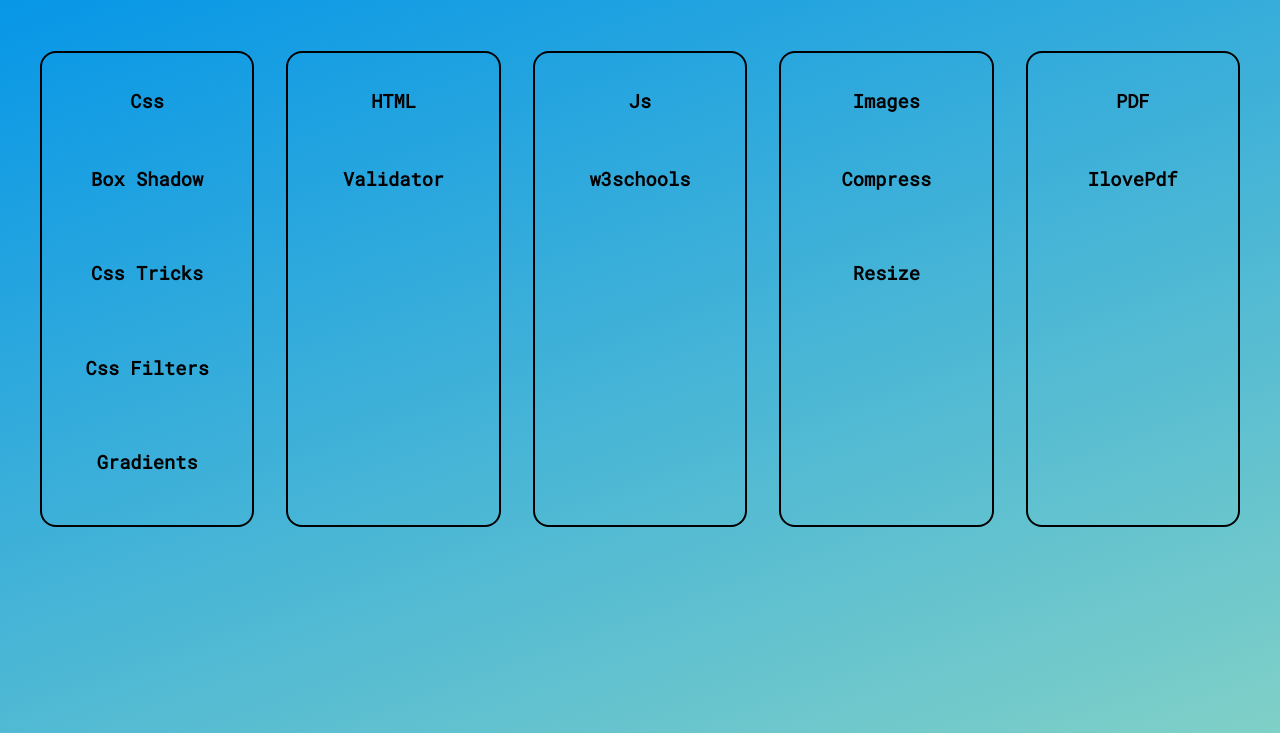
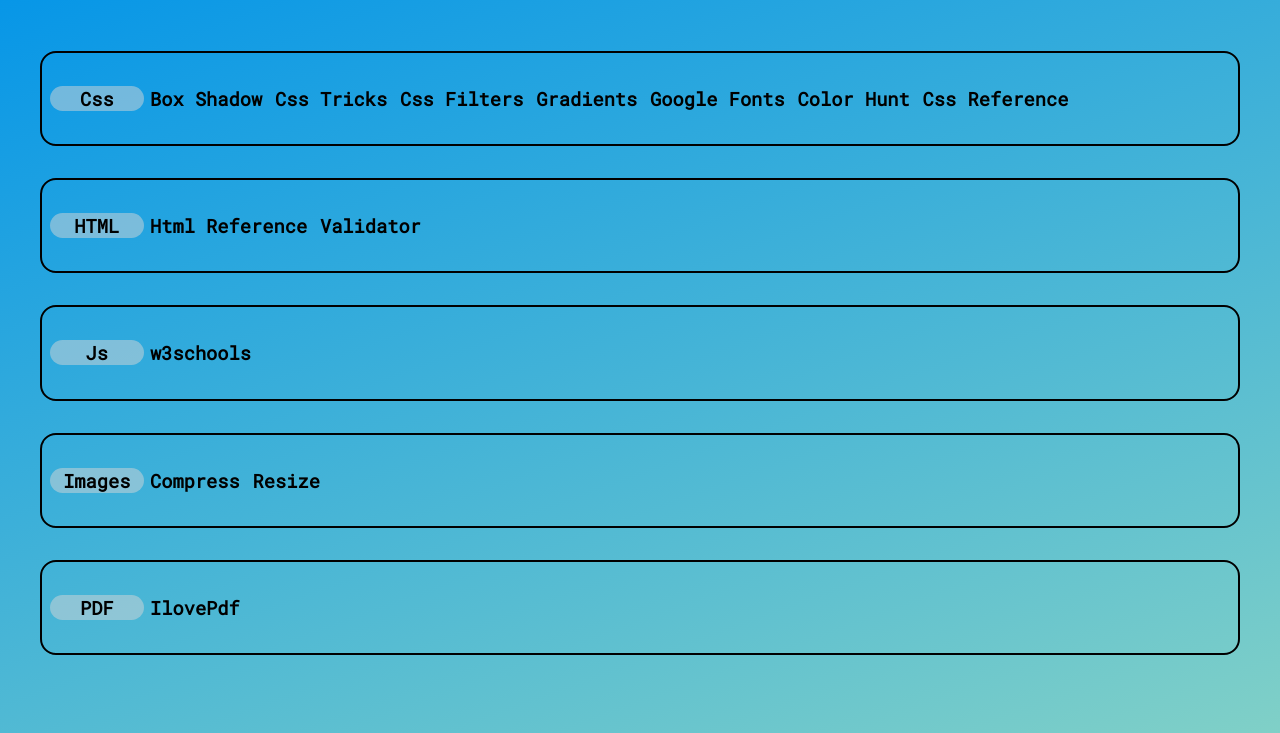
Before and after one commit to madeusblack/Toolbox, a plain HTML site: page index.html in a window 1280 px wide. Shown: the part 67-800 px from the top of the page. Drawn offline with Linux system fonts and the light colour scheme.

Commit message:
fixed ui to be more usefull
fixed ui to be more usefull

```diff
--- a/index.css
+++ b/index.css
@@ -1,7 +1,7 @@
 .maincontainer{
   display: grid;
   padding: 1em;
-  grid-template-columns: repeat(5, 20%);
+  grid-template-columns: 100%;
 }
 body{
   font-family: 'Roboto Mono', monospace;
@@ -13,15 +13,20 @@
 }
 .techContainer{
   margin: 1em;
-  padding: 1em;
+  padding: 0.5em;
   display: flex;
   align-items: center;
-  flex-direction: column;
   border-radius: 1rem;
   border: 2px solid black;
 }
+.Tech{
+  width: 5em;
+  border-radius: 1rem;
+  text-align: center;
+  background-color:rgba(214, 214, 214, 0.493) ;
+}
 .techContainer a{
-  padding: 1em;
+  padding: 0.4em;
   color: black;
   text-decoration: none;
 
--- a/index.html
+++ b/index.html
@@ -12,28 +12,32 @@
   <h1>Toolbox</h1>
   <div class="maincontainer">
     <div class="techContainer">
-      <h3>Css</h3>
+      <h3 class="Tech">Css</h3>
       <a href="https://www.cssmatic.com/box-shadow"><h3>Box Shadow</h3></a>
       <a href="https://css-tricks.com/"><h3>Css Tricks</h3></a>
       <a href="https://www.cssfilters.co/"><h3>Css Filters</h3></a>
       <a href="https://cssgradient.io/"><h3>Gradients</h3></a>
-
+      <a href="https://fonts.google.com/"><h3>Google Fonts</h3></a>
+      <a href="https://colorhunt.co/"><h3>Color Hunt</h3></a>
+      <a href="https://cssreference.io/"><h3>Css Reference</h3></a>
     </div>
     <div class="techContainer">
-      <h3>HTML</h3>
+      <h3 class="Tech">HTML</h3>
+      <a href="https://htmlreference.io/"><h3>Html Reference</h3></a>
       <a href="https://validator.w3.org/"><h3>Validator</h3></a>
     </div>
     <div class="techContainer">
-      <h3>Js</h3>
+      <h3 class="Tech">Js</h3>
       <a href="https://www.w3schools.com/js/default.asp"><h3>w3schools</h3></a>
     </div>
     <div class="techContainer">
-      <h3>Images</h3>
+      <h3 class="Tech">Images</h3>
       <a href="https://compressjpeg.com/"><h3>Compress</h3></a>
       <a href="https://resizeimage.net/"><h3>Resize</h3></a>
     </div>
+
     <div class="techContainer">
-      <h3>PDF</h3>
+      <h3 class="Tech">PDF</h3>
       <a href="https://www.ilovepdf.com/compress_pdf"><h3>IlovePdf</h3></a>
     </div>
   </div>
```
